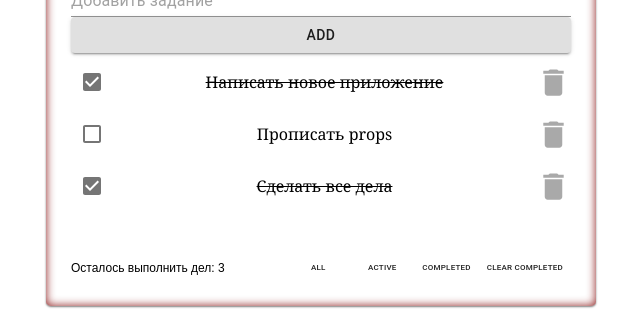
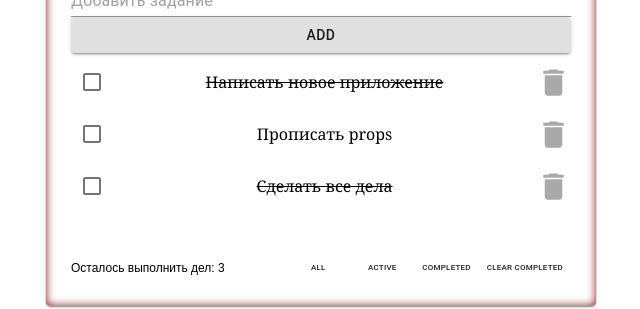
Before and after one commit to WebHeroSchool/todo_soboleva_react, a React (Create React App) app: page / in a window 1280 px wide. Shown: the part 176-485 px from the top of the page, without its empty margins (319-959 px from the left). Built offline with nearby package versions, Linux system fonts and the light colour scheme.

Commit message:
Update Item.js
Обработчик chekbox, Itemlist

```diff
--- a/src/components/Item/Item.js
+++ b/src/components/Item/Item.js
@@ -5,23 +5,21 @@ import Checkbox from '@material-ui/core/Checkbox';
 import DeleteIcon from '@material-ui/icons/Delete';
 
 
-const Item = ({ value, isDone, onClickDone, onClickDelete, id }) => (
+const Item = ({ value, isDone}) =>
     <div className={styles.wrap}>
 		<Checkbox
-            checked={isDone}
-	        color="default"
+          color="default"
+          value="default"
 	        inputProps={{ 'aria-label': 'primary checkbox' }}
-            onClick={() => onClickDone(id)}
 	      />
-		<label className = {
+		<span className = {
 			classnames({
 				[styles.item]: true,
 				[styles.done]: isDone
 			})
 		}> {value}
-		</label>
-             <DeleteIcon className={styles.btn} fontSize="large"
-             onClick={() => onClickDelete(id)} />
-       </div>);
+    </span>
+             <DeleteIcon className={styles.btn} fontSize="large" />
+    </div>;
 
 export default Item;
```
